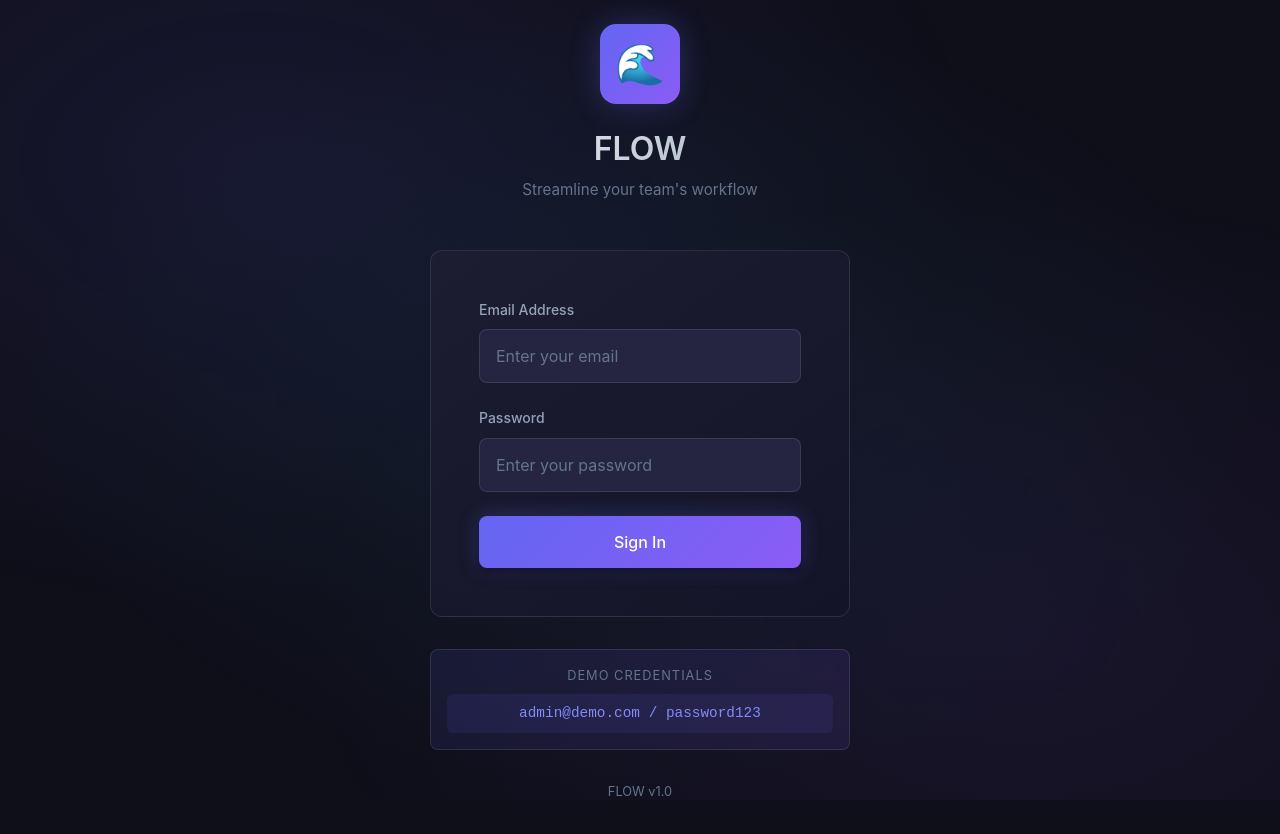
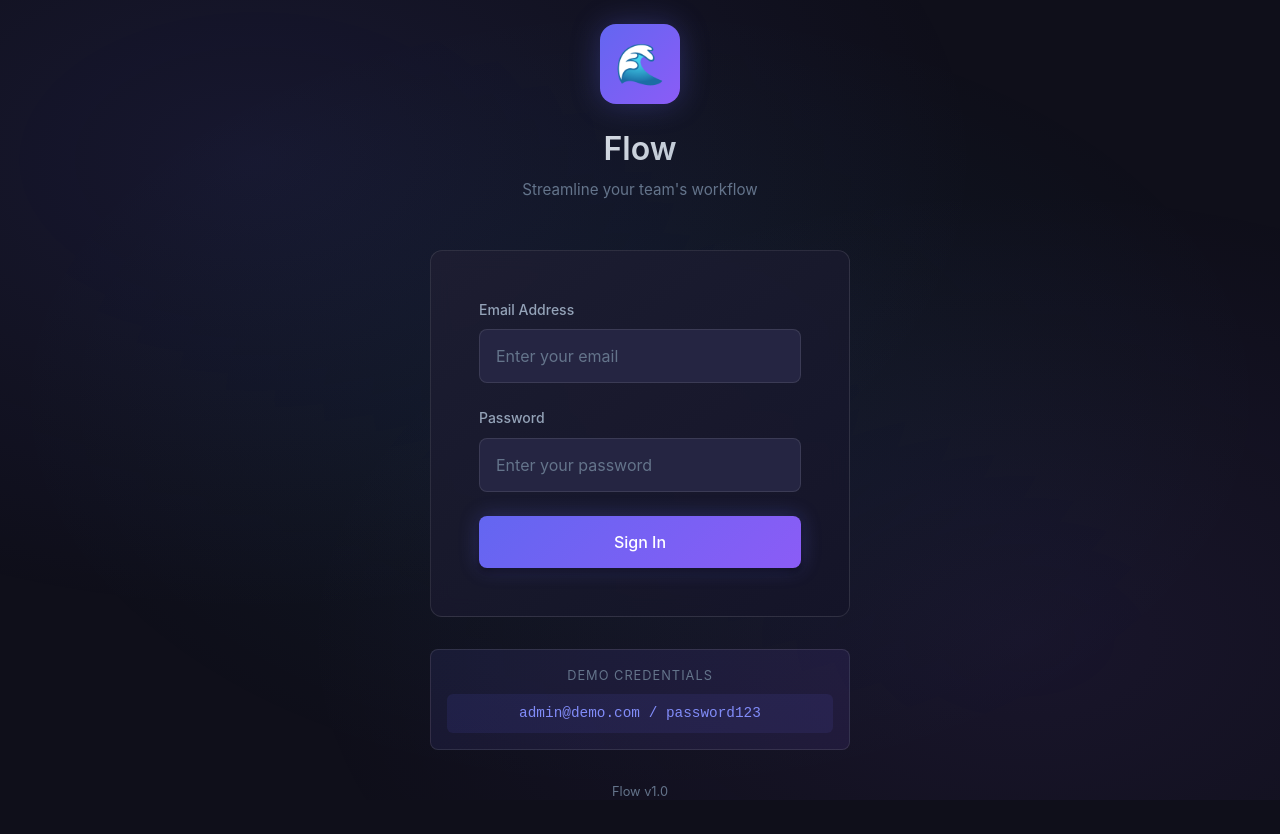
Before and after one commit to sonyadriko/task-managemet, a React (Vite) app in the folder frontend/: page /login in a window 1280 px wide. Shown: the top 834 px of the page. Built offline with nearby package versions, Linux system fonts and the light colour scheme; no server answers.

Commit message:
feat: update application name capitalization from 'FLOW' to 'Flow' across UI elements and title

```diff
--- a/frontend/index.html
+++ b/frontend/index.html
@@ -1,13 +1,16 @@
 <!doctype html>
 <html lang="en">
+
 <head>
   <meta charset="UTF-8" />
   <link rel="icon" type="image/svg+xml" href="/vite.svg" />
   <meta name="viewport" content="width=device-width, initial-scale=1.0" />
-    <title>FLOW</title>
+  <title>Flow</title>
 </head>
+
 <body>
   <div id="root"></div>
   <script type="module" src="/src/main.tsx"></script>
 </body>
+
 </html>
--- a/frontend/src/components/Sidebar.tsx
+++ b/frontend/src/components/Sidebar.tsx
@@ -49,7 +49,7 @@ const Sidebar: React.FC<SidebarProps> = ({ activeItem }) => {
                 <div className="sidebar-logo">
                     <span>🌊</span>
                 </div>
-                <h2>FLOW</h2>
+                <h2>Flow</h2>
             </div>
 
             <nav className="sidebar-nav">
--- a/frontend/src/pages/Login.tsx
+++ b/frontend/src/pages/Login.tsx
@@ -35,7 +35,7 @@ const Login: React.FC = () => {
                     <div className="login-logo">
                         <span className="logo-icon">🌊</span>
                     </div>
-                    <h1>FLOW</h1>
+                    <h1>Flow</h1>
                     <p>Streamline your team's workflow</p>
                 </div>
 
@@ -96,7 +96,7 @@ const Login: React.FC = () => {
 
                 {/* Footer */}
                 <div className="login-footer">
-                    <p>FLOW v1.0</p>
+                    <p>Flow v1.0</p>
                 </div>
             </div>
         </div>
```
Lines whose indentation alone changed are shown as unchanged.
